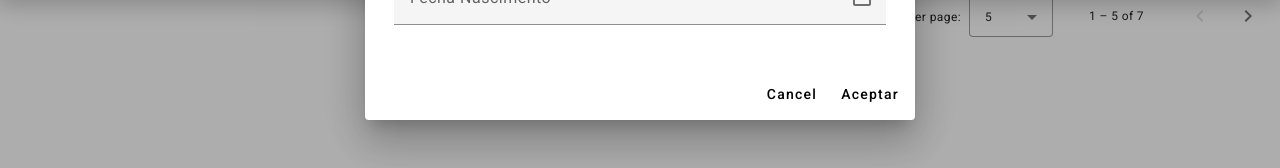
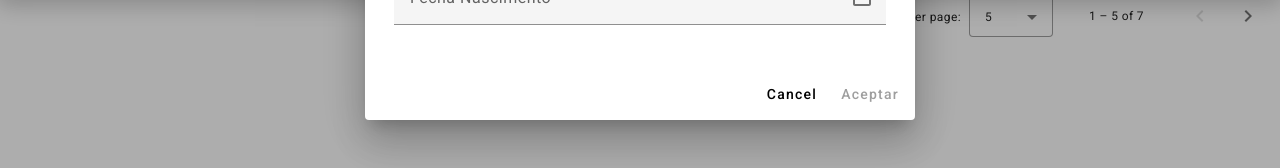
Before and after one commit to FrotaLucas/HR-platform, an Angular app: page / in a window 1280 px wide. Both pictures are taken after typing "Sample" into the empty fields and a click on the button "Adicionar". Shown: the part 520-688 px from the top of the page. Built offline with nearby package versions, Linux system fonts and the light colour scheme.

Commit message:
add property disable at button

```diff
--- a/src/app/components/agregar-editar-persona/agregar-editar-persona.component.html
+++ b/src/app/components/agregar-editar-persona/agregar-editar-persona.component.html
@@ -86,8 +86,7 @@
 
   <mat-dialog-actions align="end">
     <button type="button" (click)="methodCancell()" mat-button>Cancel</button>
-    <button type="submit" mat-button cdkFocusInitial>Aceptar</button>
-    <!-- <button [disabled]="myform.invalid" type="submit" mat-button cdkFocusInitial>Aceptar</button> -->
+    <button [disabled]="myform.invalid" type="submit" mat-button cdkFocusInitial>Aceptar</button>
   </mat-dialog-actions>
 
 </form>
```
